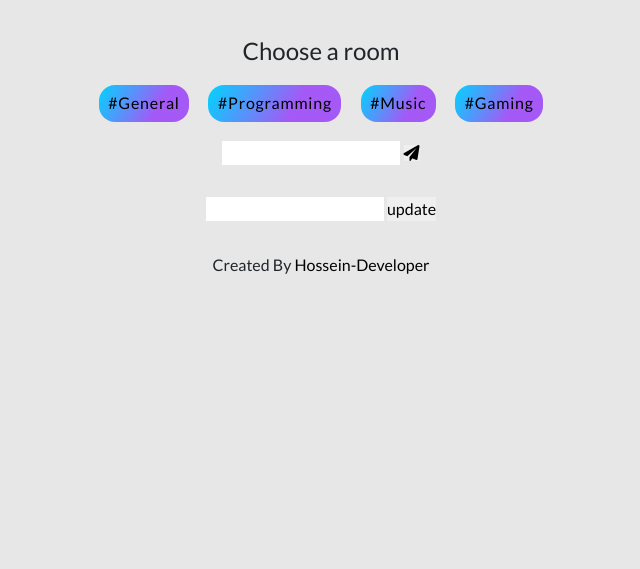
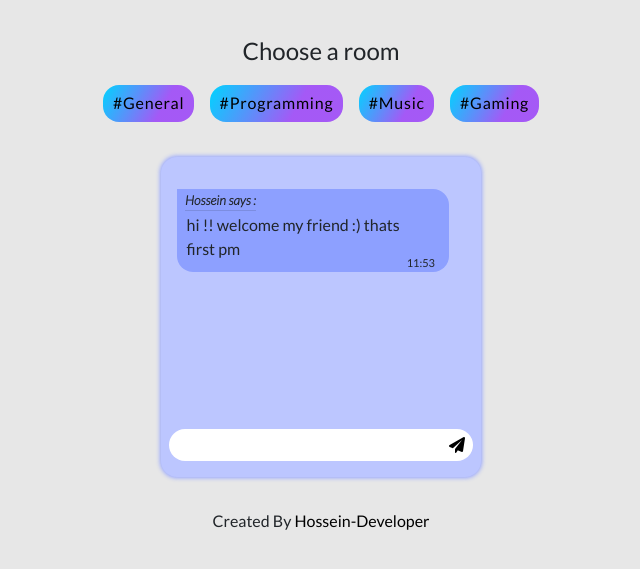
Before and after one commit to Hossein-Haghshenas/Simple-Chatroom, a plain HTML site: page index.html in a window 1280 px wide. Shown: the part 75-644 px from the top of the page, without its empty margins (319-959 px from the left). Drawn offline with nearby package versions, Linux system fonts and the light colour scheme.

Commit message:
Create chat messages style

```diff
--- a/assets/css/style.css
+++ b/assets/css/style.css
@@ -30,6 +30,14 @@ li {
 
 /* ordered styles */
 
+/* rooms btn style */
+
+.rooms {
+  display: flex;
+  flex-wrap: wrap;
+  justify-content: center;
+}
+
 .room-btn {
   padding: 0.4rem 0.6rem;
   margin: 0.2rem 0.5rem;
@@ -54,3 +62,82 @@ li {
     box-shadow: 0 0 4px 1px rgba(123, 0, 255, 0.473);
   }
 }
+
+/* chat messages container style */
+
+.chat-messages {
+  display: flex;
+  flex-direction: column;
+  justify-content: space-between;
+  align-items: center;
+  width: 20rem;
+  height: 20rem;
+  margin: 2rem 0;
+  background: rgb(188, 198, 255);
+  border-radius: 1rem;
+  box-shadow: 0 0 4px 1px rgb(146, 162, 255);
+}
+.message-display {
+  width: 100%;
+  max-height: 82%;
+  padding: 0 1rem 1rem;
+  margin-top: 1rem;
+  overflow-y: auto;
+}
+
+/* chat messages style */
+
+.message {
+  position: relative;
+  padding: 1.5rem 3rem 0.7rem 0.6rem;
+  background-color: #8da0ff;
+  width: max-content;
+  max-width: 17rem;
+  border-radius: 1rem;
+  border-top-left-radius: 0;
+  margin-top: 1rem;
+  line-break: auto;
+}
+.message::-webkit-scrollbar {
+  display: none;
+}
+.message-username {
+  position: absolute;
+  top: 2px;
+  left: 8px;
+  font-size: 13px;
+  font-weight: 600;
+  font-style: italic;
+  border-bottom: 0.2px solid #0000001f;
+}
+.message-time {
+  position: absolute;
+  bottom: 1px;
+  right: 14px;
+  font-size: 11px;
+}
+
+/* chat message inputs style */
+
+#send-btn,
+#message-input {
+  height: 2rem;
+  padding: 0.1rem;
+}
+
+#message-input {
+  width: 17rem;
+  margin-left: -2rem;
+  padding: 0.1rem 1rem;
+  border-radius: 1rem 0 0 1rem;
+}
+#send-btn {
+  position: absolute;
+  width: 2rem;
+  border-radius: 0 1rem 1rem 0;
+  transition: all 0.5s ease;
+  background: rgb(255, 255, 255);
+}
+#send-btn:hover {
+  background: rgba(0, 140, 255, 0.5);
+}
--- a/index.html
+++ b/index.html
@@ -48,7 +48,16 @@
       <section class="chat-messages">
         <!-- Chat Messages Display-->
         <section class="message-display">
-          <ul class="list-group" id="messages-list"></ul>
+          <ul class="list-group" id="messages-list">
+            <!-- Messages -->
+            <li class="message">
+              <span class="message-username">Hossein says :</span>
+              <span class="message-text"
+                >hi !! welcome my friend :) thats first pm
+              </span>
+              <span class="message-time">11:53</span>
+            </li>
+          </ul>
         </section>
         <!-- New Message -->
         <section class="new-message my-3 text-center">
@@ -64,7 +73,7 @@
       </section>
 
       <!-- Update username input -->
-      <section class="update-username my-3 text-center">
+      <section class="update-username my-3 text-center d-none">
         <form action="">
           <input type="text" id="username-input" required />
           <input type="submit" id="update-btn" value="update" />
```
